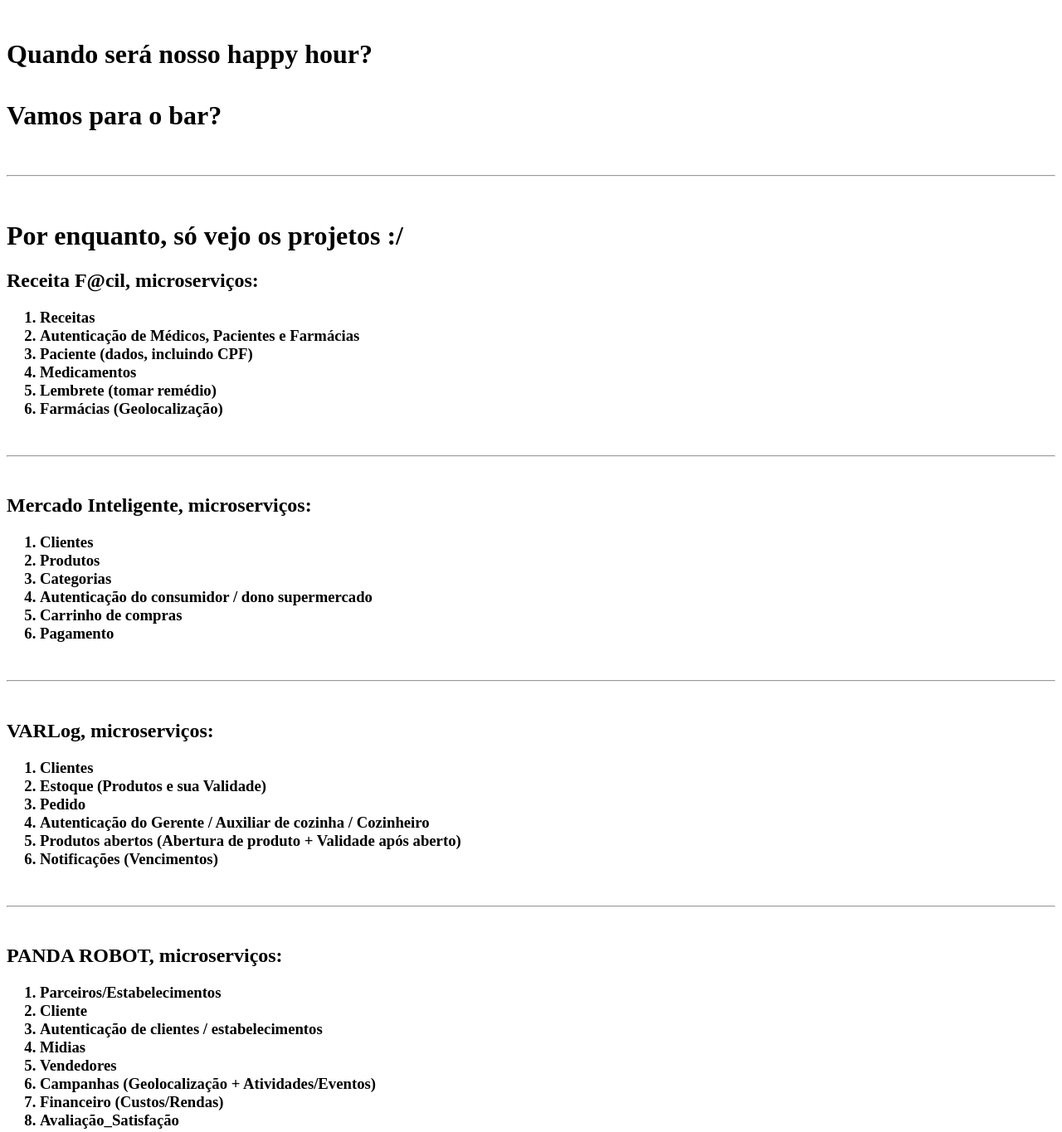
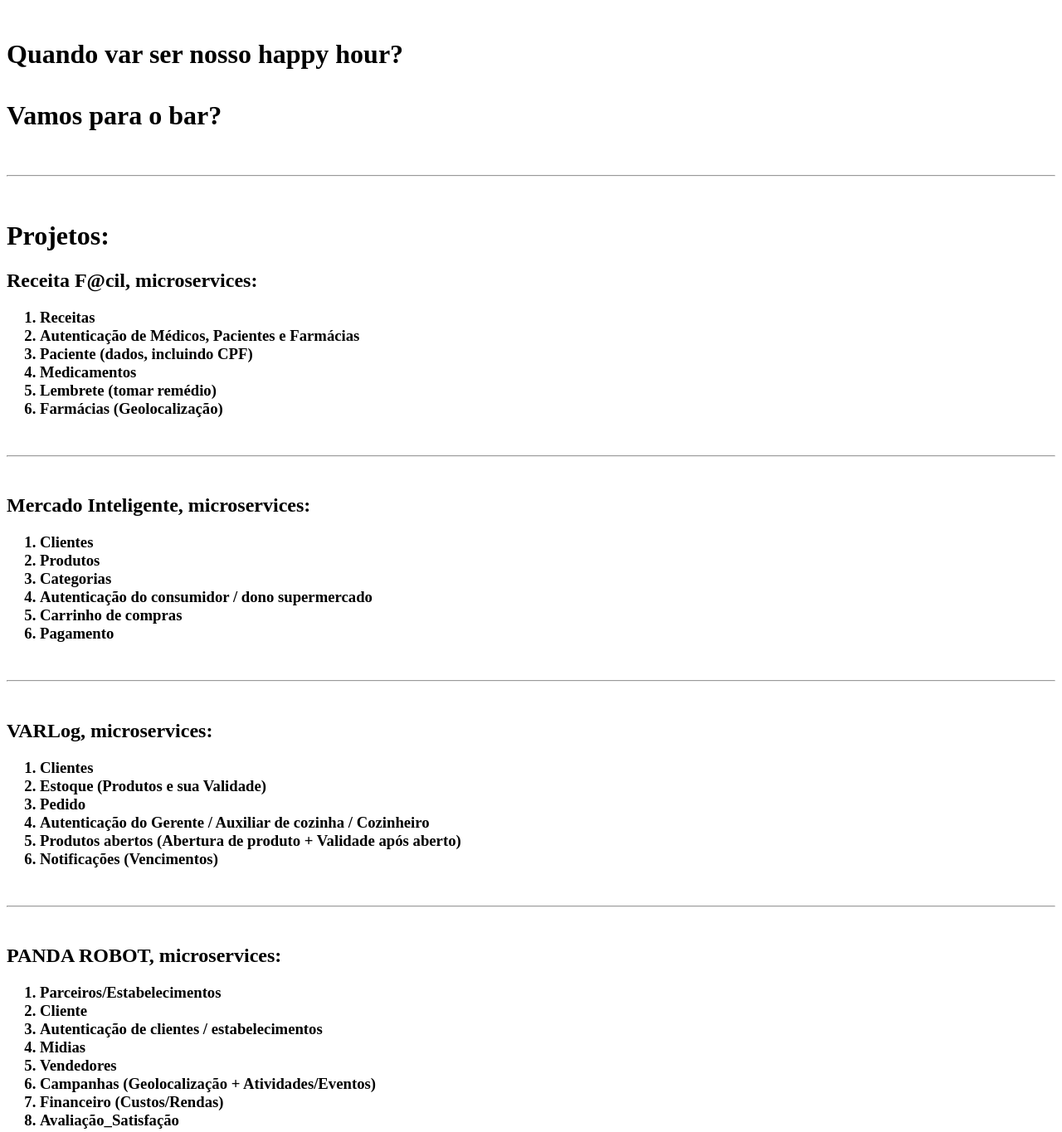
Before and after one commit to tonanuvem/elastic, a website: page app-client-nodejs-apm/bar.html in a window 1280 px wide. Shown: the whole page at 83% size. Drawn offline with Linux system fonts and the light colour scheme.

Commit message:
Update bar.html

```diff
--- a/app-client-nodejs-apm/bar.html
+++ b/app-client-nodejs-apm/bar.html
@@ -2,9 +2,9 @@
 <html>
 <body>
 <br>
-<h1>Quando será nosso happy hour? <br><br> Vamos para o bar? <br><br><hr><br>Por enquanto, só vejo os projetos :/ </h1>
+<h1>Quando var ser nosso happy hour? <br><br> Vamos para o bar? <br><br><hr><br>Projetos: </h1>
 
-<h2>Receita F@cil, microserviços:</h2>
+<h2>Receita F@cil, microservices:</h2>
 <ol><h3>
   <li>Receitas</li>
   <li>Autenticação de Médicos, Pacientes e Farmácias</li>
@@ -14,7 +14,7 @@
   <li>Farmácias (Geolocalização)</li>
 </h3></ol>
 <br><hr><br>
-<h2>Mercado Inteligente, microserviços:</h2>
+<h2>Mercado Inteligente, microservices:</h2>
 <ol><h3>
   <li>Clientes</li>
   <li>Produtos</li>
@@ -24,7 +24,7 @@
   <li>Pagamento</li>
 </h3></ol>
 <br><hr><br>
-<h2>VARLog, microserviços:</h2>
+<h2>VARLog, microservices:</h2>
 <ol><h3>
   <li>Clientes</li>
   <li>Estoque (Produtos e sua Validade)</li>
@@ -34,7 +34,7 @@
   <li>Notificações (Vencimentos)</li>
 </h3></ol>
 <br><hr><br>
-<h2>PANDA ROBOT, microserviços:</h2>
+<h2>PANDA ROBOT, microservices:</h2>
 <ol><h3>
   <li>Parceiros/Estabelecimentos</li>
   <li>Cliente</li>
```
